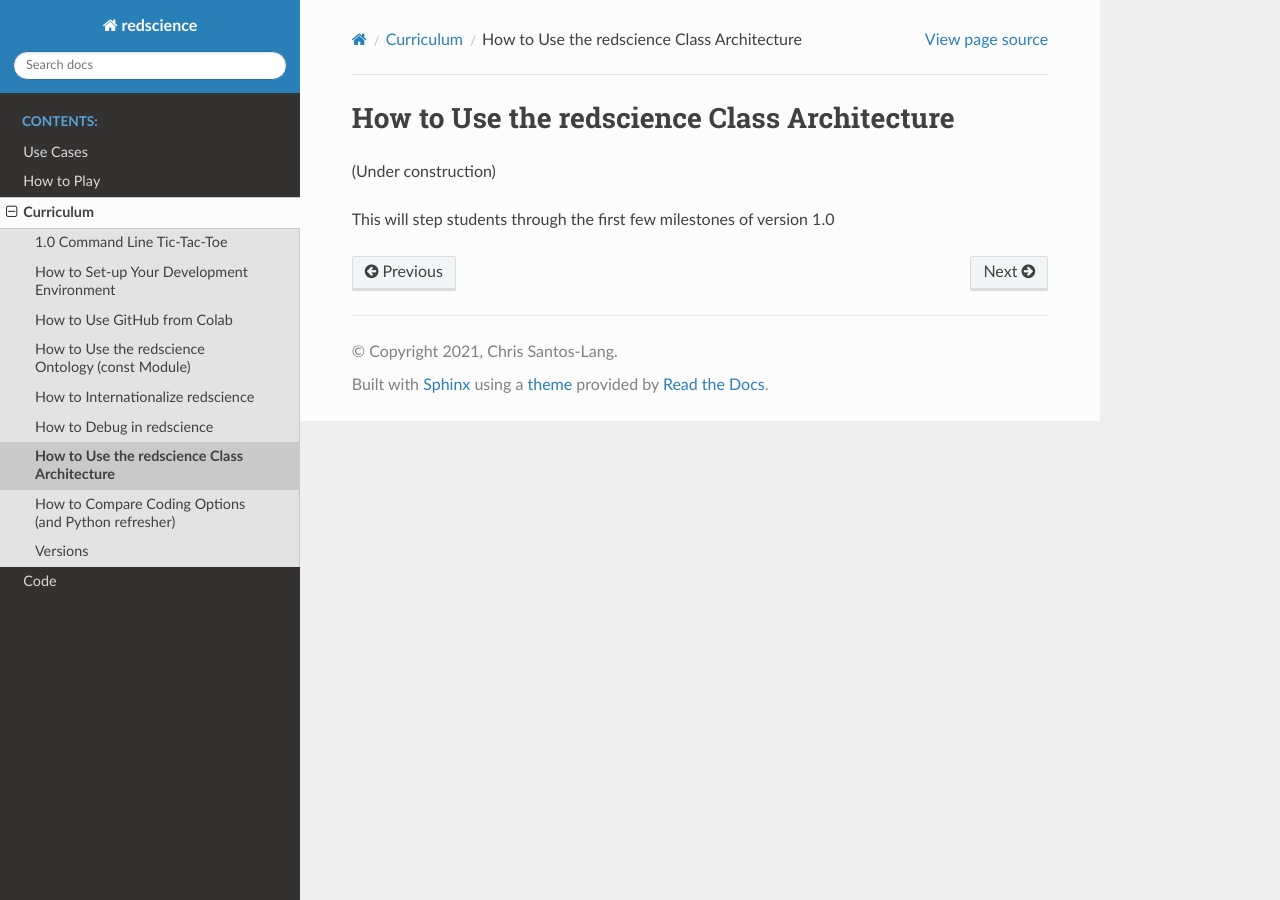
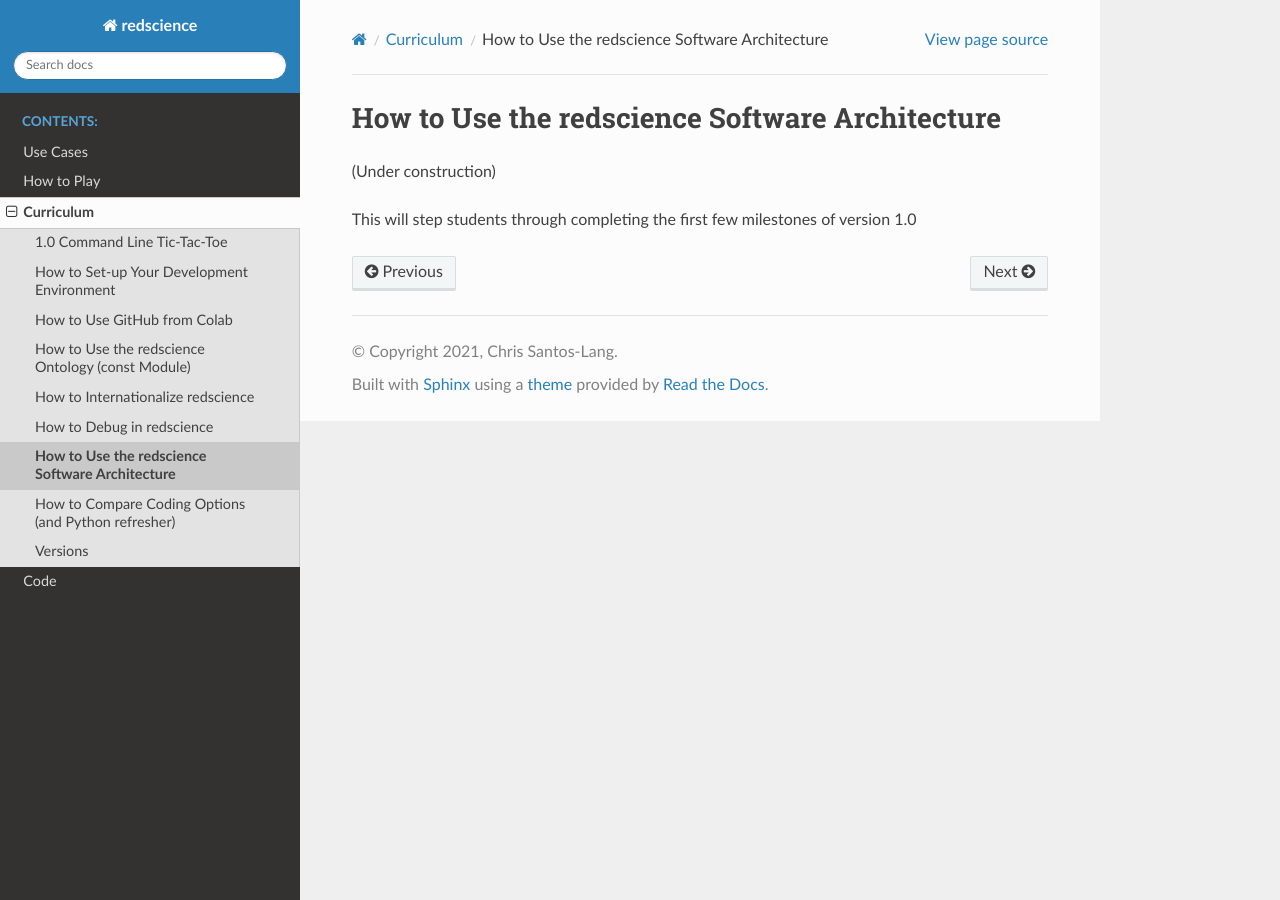
Before and after one commit to ChrisSantosLang/redscience, a Sphinx documentation site: the page built from docs/source/architecture.rst, in a window 1280 px wide. Built offline with Sphinx 7.4.7 and the Read the Docs theme 2.0.0, drawn with Linux system fonts in a browser that asks for light colours.

Commit message:
Update architecture.rst

```diff
--- a/docs/source/architecture.rst
+++ b/docs/source/architecture.rst
@@ -1,7 +1,7 @@
-============================================
-How to Use the redscience Class Architecture
-============================================
+===============================================
+How to Use the redscience Software Architecture
+===============================================
 
 (Under construction)
 
-This will step students through the first few milestones of version 1.0
+This will step students through completing the first few milestones of version 1.0
```
